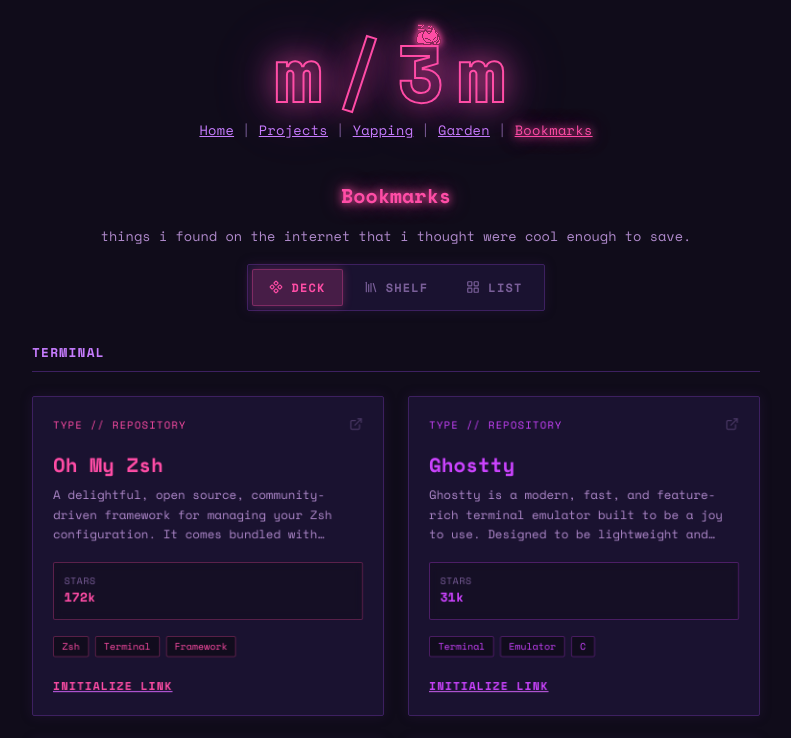
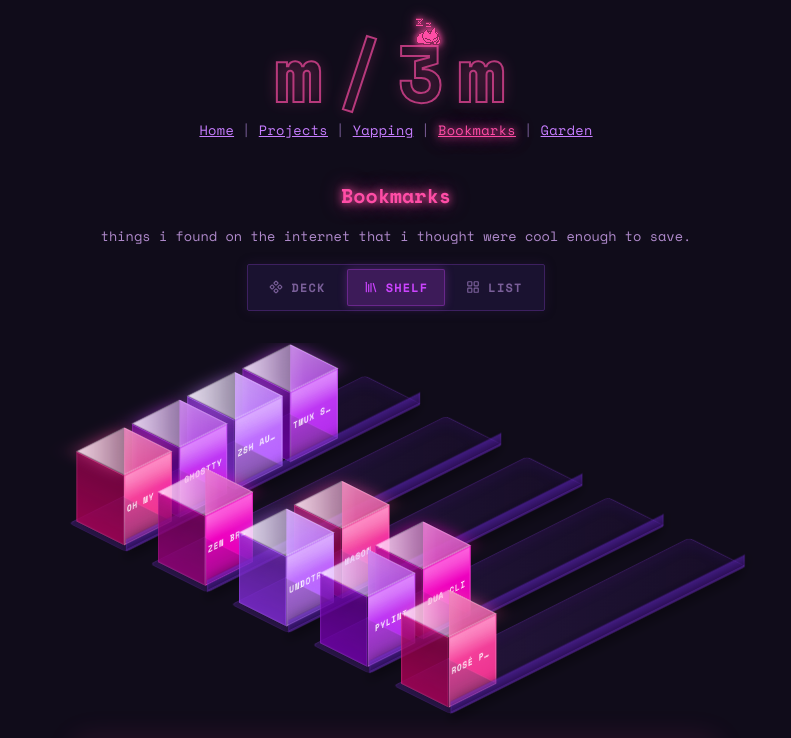
Before and after one commit to ml3m/ml3m.github.io, a Next.js app: page /bookmarks in a window 1280 px wide. Shown: the top 738 px of the page, without its empty margins (244-1035 px from the left). Built offline with nearby package versions, Linux system fonts and the light colour scheme.

Commit message:
fixed init Bookmark page

```diff
--- a/components/bookmarks/BookmarksViewManager.tsx
+++ b/components/bookmarks/BookmarksViewManager.tsx
@@ -11,7 +11,7 @@
 }
 
 export default function BookmarksViewManager({ bookmarks }: BookmarksViewManagerProps) {
-    const [view, setView] = useState<"deck" | "bookshelf" | "list">("deck");
+    const [view, setView] = useState<"deck" | "bookshelf" | "list">("bookshelf");
 
     // A subtle toggle UI matching the neon styles
     return (
--- a/components/layout/Nav.tsx
+++ b/components/layout/Nav.tsx
@@ -8,8 +8,8 @@
   { title: "Home", href: "/" },
   { title: "Projects", href: "/projects" },
   { title: "Yapping", href: "/yapping" },
+  { title: "Bookmarks", href: "/bookmarks" },
   { title: "Garden", href: "/garden" },
-  { title: "Bookmarks", href: "/bookmarks" },
 ];
 
 // Characters used for the scramble effect
@@ -135,8 +135,8 @@
     <Link
       href={href}
       className={`transition-colors duration-200 select-none ${isActive
-          ? "text-neon-pink glow-pink"
-          : "text-neon-lavender hover:text-neon-pink"
+        ? "text-neon-pink glow-pink"
+        : "text-neon-lavender hover:text-neon-pink"
         }`}
       onMouseEnter={startScramble}
       onMouseLeave={stopScramble}
--- a/components/ui/BookmarkBookshelf.tsx
+++ b/components/ui/BookmarkBookshelf.tsx
@@ -398,7 +398,9 @@
 
 // ─── Main component ──────────────────────────────────────────────────────────
 export default function BookmarkBookshelf({ bookmarks }: BookmarkBookshelfProps) {
-    const [selected, setSelected] = useState<Bookmark | null>(null);
+    const [selected, setSelected] = useState<Bookmark | null>(() => {
+        return bookmarks.find(b => b.title === "Rosé Pine") || null;
+    });
 
     if (bookmarks.length === 0) return null;
 
```
